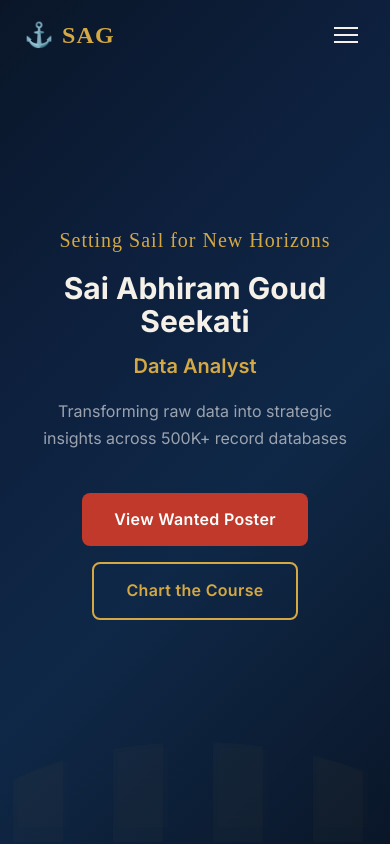
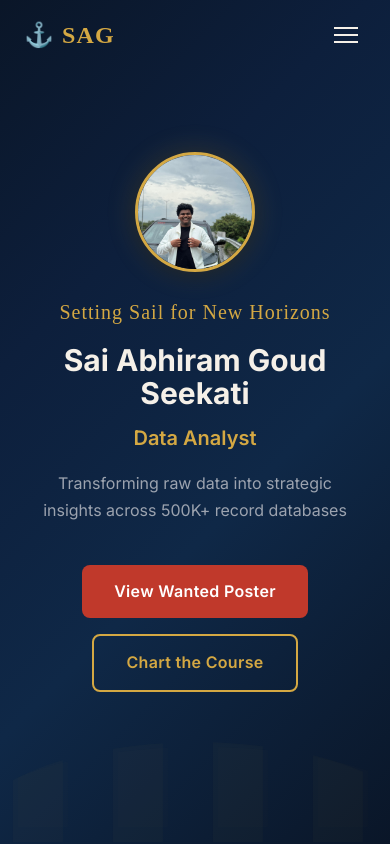
Before and after one commit to SaiAbhiram20/One-Piece-Portfolio-website, a React (Vite) app: page / in a window 390 px wide. Shown: the top 844 px of the page. Built offline with nearby package versions, Linux system fonts and the light colour scheme; a web font is replaced by a local one.

Commit message:
Added profile pic

```diff
--- a/src/components/Hero/Hero.jsx
+++ b/src/components/Hero/Hero.jsx
@@ -11,11 +11,24 @@ export default function Hero() {
       </div>
 
       <div className={styles.content}>
+        <motion.div
+          className={styles.avatarWrapper}
+          initial={{ opacity: 0, scale: 0.8 }}
+          animate={{ opacity: 1, scale: 1 }}
+          transition={{ duration: 0.6, delay: 0.1 }}
+        >
+          <img
+            src={personalInfo.profileImage}
+            alt={personalInfo.name}
+            className={styles.avatar}
+          />
+        </motion.div>
+
         <motion.p
           className={styles.greeting}
           initial={{ opacity: 0, y: 20 }}
           animate={{ opacity: 1, y: 0 }}
-          transition={{ duration: 0.6, delay: 0.2 }}
+          transition={{ duration: 0.6, delay: 0.3 }}
         >
           Setting Sail for New Horizons
         </motion.p>
@@ -24,7 +37,7 @@ export default function Hero() {
           className={styles.name}
           initial={{ opacity: 0, y: 20 }}
           animate={{ opacity: 1, y: 0 }}
-          transition={{ duration: 0.6, delay: 0.4 }}
+          transition={{ duration: 0.6, delay: 0.5 }}
         >
           {personalInfo.name}
         </motion.h1>
@@ -33,7 +46,7 @@ export default function Hero() {
           className={styles.role}
           initial={{ opacity: 0, y: 20 }}
           animate={{ opacity: 1, y: 0 }}
-          transition={{ duration: 0.6, delay: 0.6 }}
+          transition={{ duration: 0.6, delay: 0.7 }}
         >
           {personalInfo.role}
         </motion.p>
@@ -42,7 +55,7 @@ export default function Hero() {
           className={styles.tagline}
           initial={{ opacity: 0, y: 20 }}
           animate={{ opacity: 1, y: 0 }}
-          transition={{ duration: 0.6, delay: 0.8 }}
+          transition={{ duration: 0.6, delay: 0.9 }}
         >
           {personalInfo.tagline}
         </motion.p>
@@ -51,7 +64,7 @@ export default function Hero() {
           className={styles.ctas}
           initial={{ opacity: 0, y: 20 }}
           animate={{ opacity: 1, y: 0 }}
-          transition={{ duration: 0.6, delay: 1.0 }}
+          transition={{ duration: 0.6, delay: 1.1 }}
         >
           <a
             href={personalInfo.resumeUrl}
--- a/src/components/Hero/Hero.module.css
+++ b/src/components/Hero/Hero.module.css
@@ -65,6 +65,22 @@
   text-align: center;
   padding: 2rem;
   max-width: 800px;
+}
+
+/* Profile Picture */
+.avatarWrapper {
+  display: flex;
+  justify-content: center;
+  margin-bottom: 1.5rem;
+}
+
+.avatar {
+  width: 180px;
+  height: 180px;
+  border-radius: 50%;
+  object-fit: cover;
+  border: 3px solid var(--color-gold);
+  box-shadow: 0 0 30px rgba(212, 168, 67, 0.2), 0 4px 20px rgba(0, 0, 0, 0.4);
 }
 
 .greeting {
@@ -144,6 +160,11 @@
 }
 
 @media (max-width: 768px) {
+  .avatar {
+    width: 140px;
+    height: 140px;
+  }
+
   .name {
     font-size: var(--text-4xl);
   }
@@ -158,6 +179,11 @@
 }
 
 @media (max-width: 480px) {
+  .avatar {
+    width: 120px;
+    height: 120px;
+  }
+
   .name {
     font-size: var(--text-3xl);
   }
--- a/src/data/resumeData.js
+++ b/src/data/resumeData.js
@@ -8,6 +8,7 @@ export const personalInfo = {
   linkedin: 'https://www.linkedin.com/in/sai-abhiram-goud-seekati',
   github: 'https://github.com/abhiramsgoud',
   resumeUrl: '/Sai-Abhiram-Goud-Seekati-Resume.pdf',
+  profileImage: '/profile.jpg',
 };
 
 export const summary = `Data professional with hands-on experience in data sourcing, data governance, metadata management, data integration, and BI reporting across large-scale relational databases (500K+ records). Builds end-to-end analytics solutions using Python, SQL, Excel, and Power BI—from ETL/ELT pipelines and data modeling to dashboarding and stakeholder-ready insights.`;
```
Also changed, not shown: public/profile.jpg (added).
